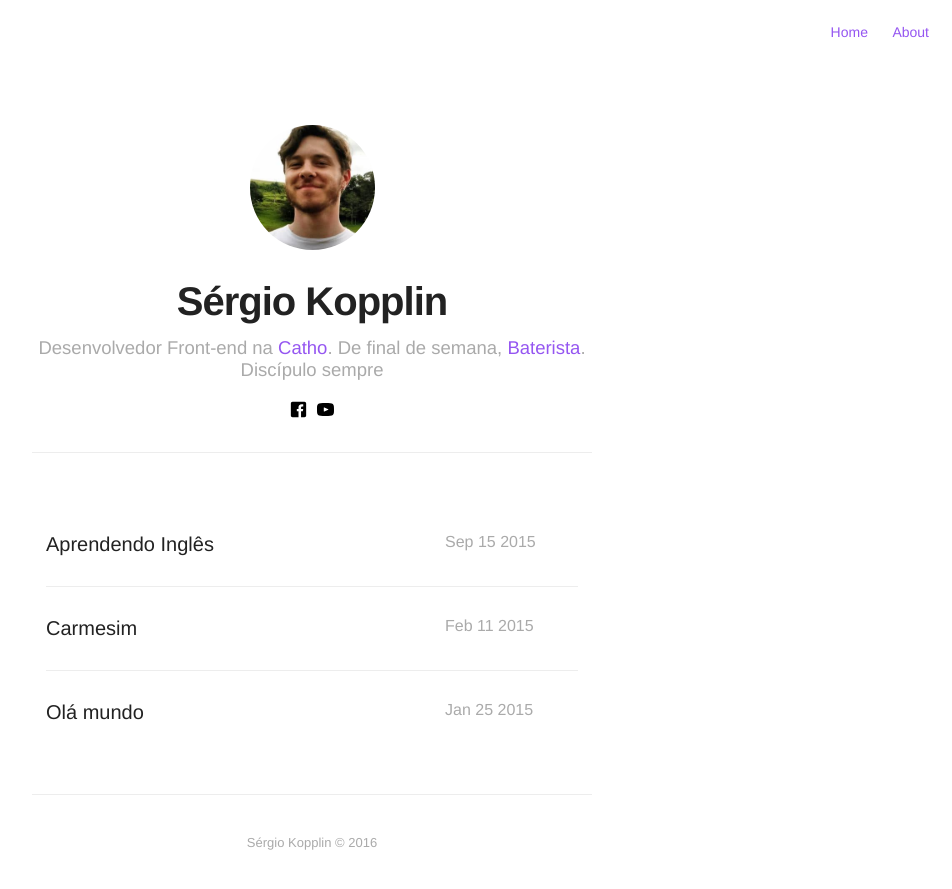
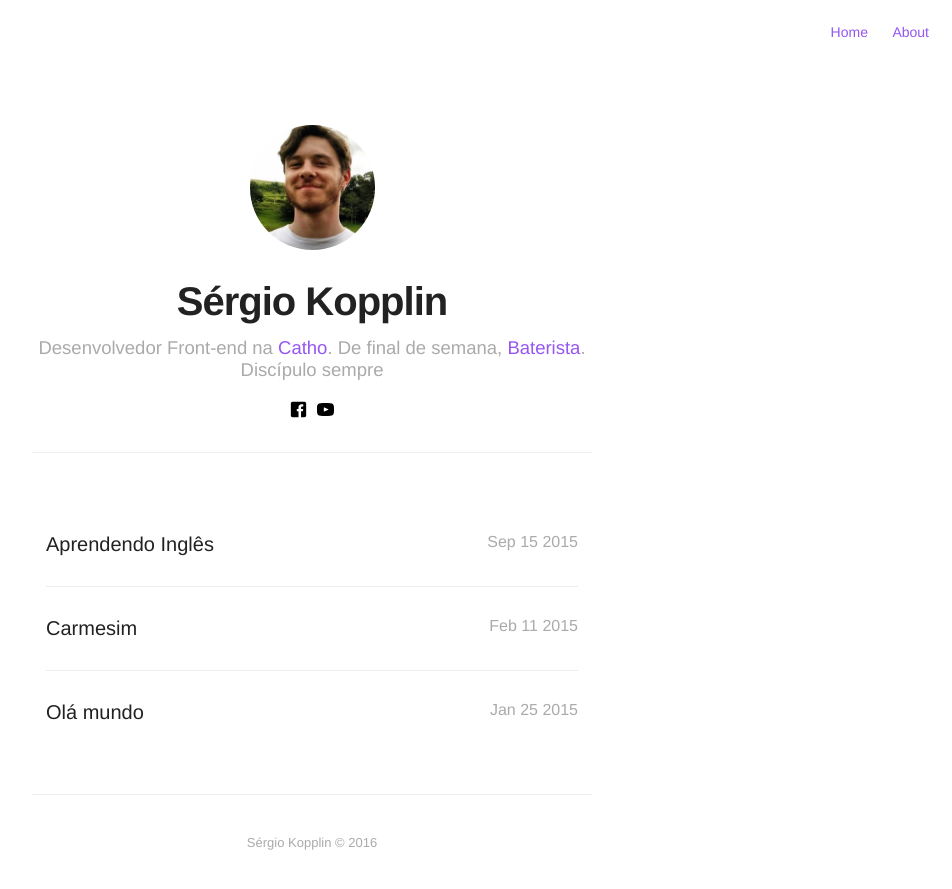
Before and after one commit to maria-oszlop/projekt, a Jekyll site: the page built from blog.html, in a window 1280 px wide. Shown: the top 889 px of the page, without its empty margins (328-1280 px from the left). Built offline with Jekyll 4.4.1, drawn with Linux system fonts in a browser that asks for light colours.

Commit message:
fixing margin for post dates

```diff
--- a/_includes/main.css
+++ b/_includes/main.css
@@ -476,6 +476,7 @@ pre {
   float: right;
   font-weight: 300;
   color: #aaa;
+  text-align: right;
 }
 .page {
   margin-top: 125px;
--- a/assets/styles/main.css
+++ b/assets/styles/main.css
@@ -476,6 +476,7 @@ pre {
   float: right;
   font-weight: 300;
   color: #aaa;
+  text-align: right;
 }
 .page {
   margin-top: 125px;
--- a/src/styles/pages/_home-blog.styl
+++ b/src/styles/pages/_home-blog.styl
@@ -66,3 +66,4 @@
                 float right
                 font-weight 300
                 color gama
+                text-align right
```
